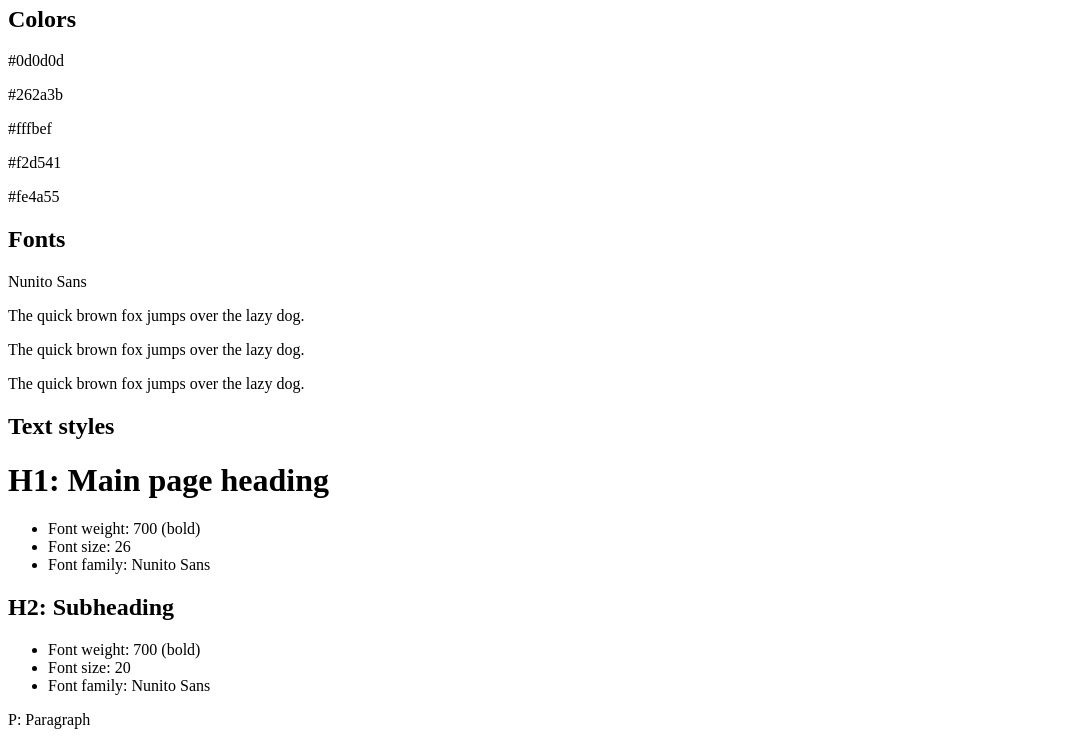
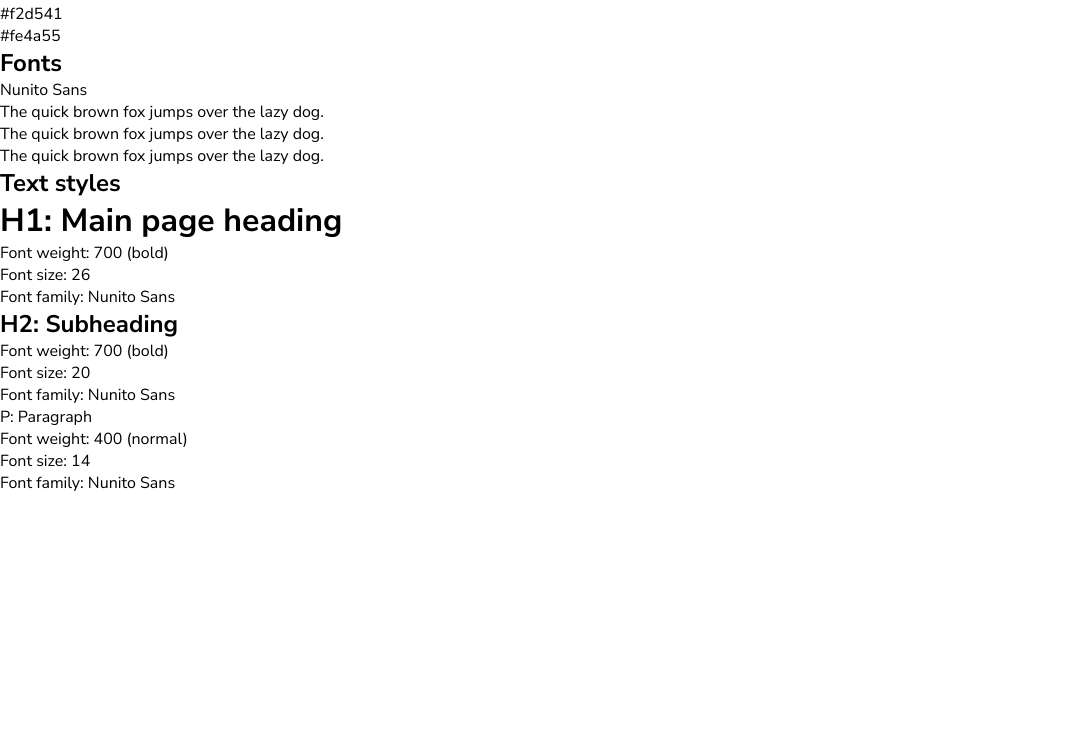
Before and after one commit to okipe/Website_Design_System_01, a plain HTML site: page index.html in a window 1280 px wide. Shown: the part 1085-1827 px from the top of the page, without its empty margins (0-1075 px from the left). After the commit the page ends 1579 px from the top, so only its background shows below. Drawn offline with Linux system fonts and the light colour scheme; files that its build step writes are made by us from their sources.

Commit message:
Added Google Fonts and some CSS

```diff
--- a/index.html
+++ b/index.html
@@ -2,7 +2,11 @@
 <html lang="en" dir="ltr">
   <head>
     <meta charset="utf-8">
+    <meta name="viewport" content="width=device-width, initial-scale=1.0, maximum-scale=1.0, minimum-scale=1.0, user-scalable=no">
     <title>Website Design System 01</title>
+    <link rel="preconnect" href="https://fonts.gstatic.com">
+    <link href="https://fonts.googleapis.com/css2?family=Nunito+Sans:ital,wght@0,300;0,400;0,700;1,300;1,400;1,700&display=swap" rel="stylesheet">
+    <link rel="stylesheet" href="/css/style.css">
   </head>
   <body>
     <h1>Oscar Roman Style Guide</h1>
--- a/style.css
+++ b/style.css
@@ -0,0 +1,9 @@
+*{
+  box-sizing: border-box;
+  margin: 0;
+  padding: 0;
+}
+
+body {
+  font-family: 'Nunito Sans', sans-serif;
+}
```
